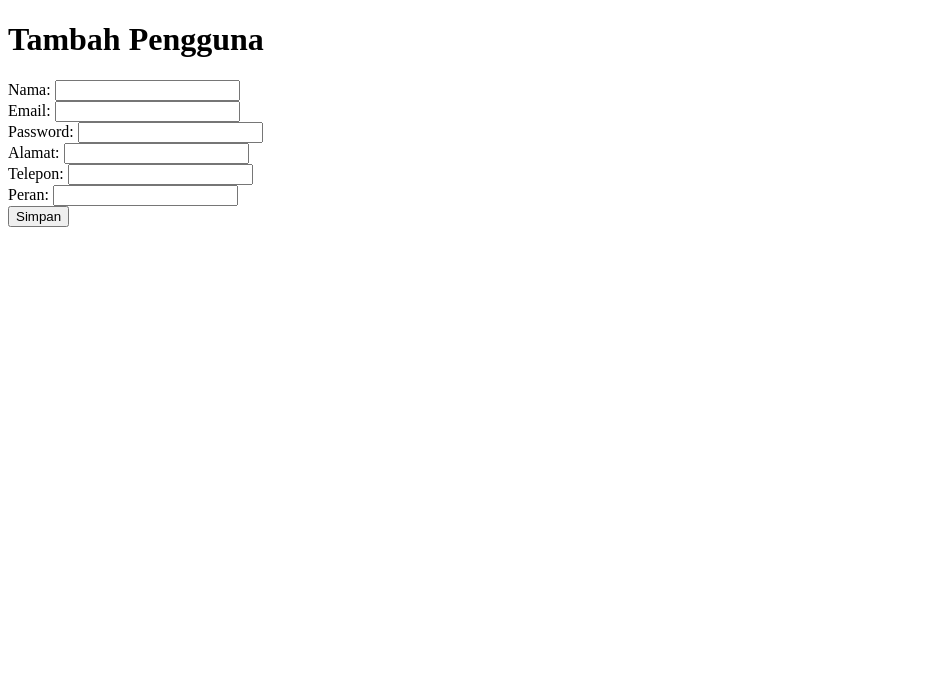
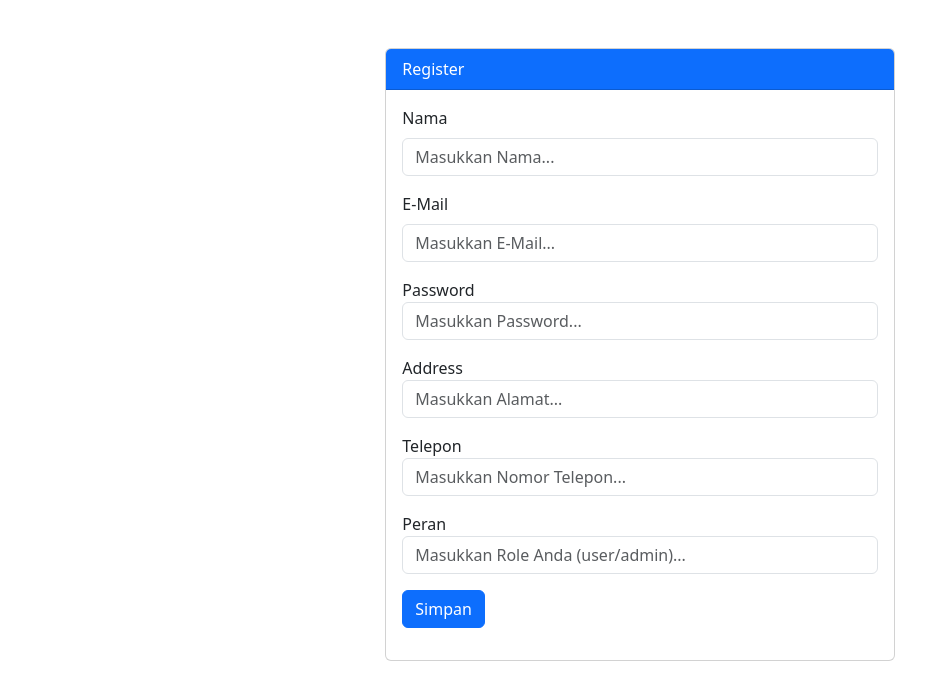
Before and after one commit to kurniacf/PBKK-QuizTicketApp, a CodeIgniter 4 app: template app/Views/user/create.php in a window 1280 px wide. Shown: the top 700 px of the page, without its empty margins (0-950 px from the left). Run offline with PHP 8.4 and a stand-in for CodeIgniter, Linux system fonts and the light colour scheme; the template is opened without the code that fills it, so the values that code supplies are empty; some libraries are stand-ins or nearby versions.

Commit message:
feat: style the register-page

```diff
--- a/app/Views/user/create.php
+++ b/app/Views/user/create.php
@@ -1,48 +1,61 @@
 <!DOCTYPE html>
-<html>
+<html lang="en">
 
 <head>
-    <title>Tambah Pengguna</title>
+    <meta charset="UTF-8">
+    <meta http-equiv="X-UA-Compatible" content="IE=edge">
+    <meta name="viewport" content="width=device-width, initial-scale=1.0">
+    <link href="https://cdn.jsdelivr.net/npm/bootstrap@5.3.0-alpha3/dist/css/bootstrap.min.css" rel="stylesheet" integrity="sha384-KK94CHFLLe+nY2dmCWGMq91rCGa5gtU4mk92HdvYe+M/SXH301p5ILy+dN9+nJOZ" crossorigin="anonymous">
+    <title>Register</title>
 </head>
 
 <body>
-    <h1>Tambah Pengguna</h1>
+    <div class="container mt-5 col-5">
+        <div class="card">
+            <div class="card-header bg-primary text-white">
+                Register
+            </div>
+            <div class="card-body">
+                <div class="mb-3">
+                    <form action="<?= route_to('user.store') ?>" method="POST">
+                        <?php if (session()->getFlashdata('error')) { ?>
+                            <div class="alert alert-danger">
+                                <?php echo session()->getFlashdata('error') ?>
+                            </div>
+                        <?php } ?>
+                        <div class="mb-3">
+                            <label for="name" class="form-label">Nama</label>
+                            <input type="text" name="name" class="form-control" id=" name" required placeholder="Masukkan Nama...">
+                        </div>
+                        <div class="mb-3">
+                            <label for="email" class="form-label">E-Mail</label>
+                            <input type="email" name="email" class="form-control" id="email" required placeholder="Masukkan E-Mail...">
+                        </div>
+                        <div class="mb-3">
+                            <label for="password">Password</label>
+                            <input type="password" name="password" class="form-control" id="password" required placeholder="Masukkan Password...">
+                        </div>
+                        <div class="mb-3">
+                            <label for="address">Address</label>
+                            <input type="text" name="address" class="form-control" id="address" required placeholder="Masukkan Alamat...">
+                        </div>
+                        <div class="mb-3">
+                            <label for="phone">Telepon</label>
+                            <input type="text" name="phone" class="form-control" id="phone" required placeholder="Masukkan Nomor Telepon...">
+                        </div>
+                        <div class="mb-3">
+                            <label for="role">Peran</label>
+                            <input type="text" name="role" class="form-control" id="role" required placeholder="Masukkan Role Anda (user/admin)...">
+                        </div>
+                        <div class="mb-3">
+                            <input type="submit" name="Simpan" value="Simpan" class="btn btn-primary">
+                        </div>
+                    </form>
+                </div>
+            </div>
+        </div>
+    </div>
 
-    <?php if (session()->getFlashdata('errors')) : ?>
-        <div>
-            <?php foreach (session()->getFlashdata('errors') as $error) : ?>
-                <p><?= $error ?></p>
-            <?php endforeach ?>
-        </div>
-    <?php endif ?>
-
-    <form action="<?= route_to('user.store') ?>" method="post">
-        <label for="name">Nama:</label>
-        <input type="text" name="name" id="name" required>
-        <br>
-
-        <label for="email">Email:</label>
-        <input type="email" name="email" id="email" required>
-        <br>
-
-        <label for="password">Password:</label>
-        <input type="password" name="password" id="password" required>
-        <br>
-
-        <label for="address">Alamat:</label>
-        <input type="text" name="address" id="address" required>
-        <br>
-
-        <label for="phone">Telepon:</label>
-        <input type="text" name="phone" id="phone" required>
-        <br>
-
-        <label for="role">Peran:</label>
-        <input type="text" name="role" id="role" required>
-        <br>
-
-        <input type="submit" value="Simpan">
-    </form>
 </body>
 
 </html>
```
